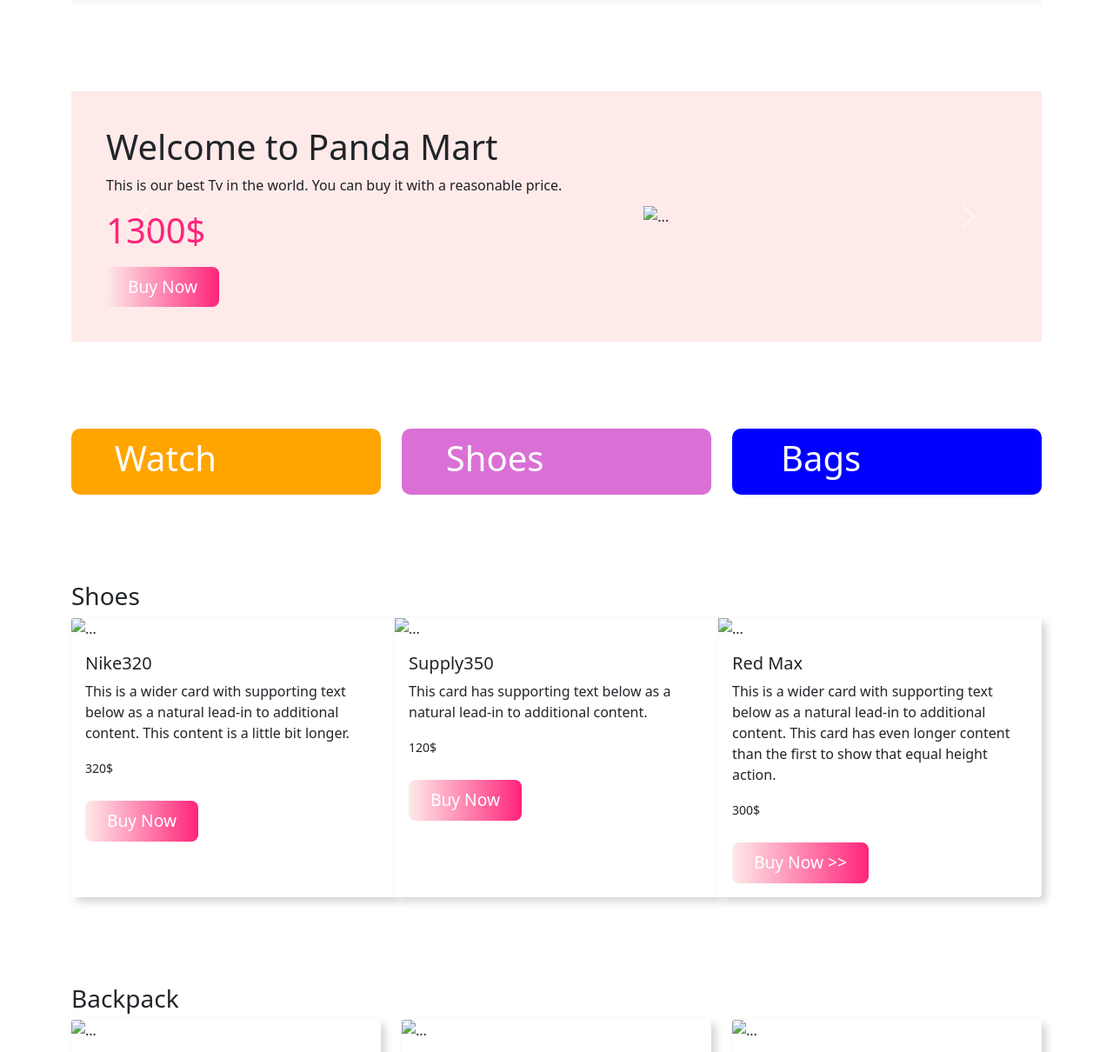
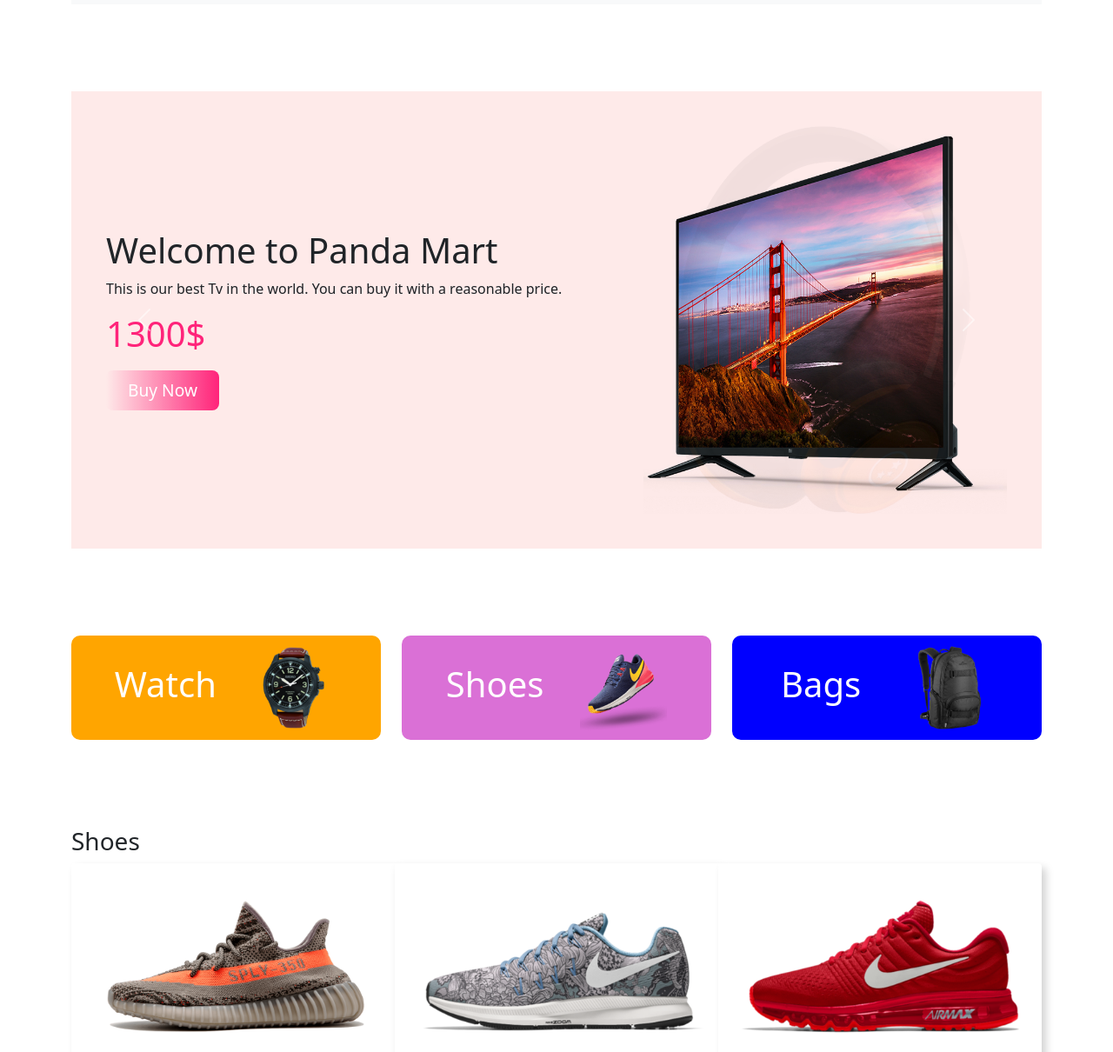
Before and after one commit to TansenNahid/ecommerce-practice, a plain HTML site: page index.html in a window 1280 px wide. Shown: the part 52-1262 px from the top of the page at 87% size. Drawn offline with nearby package versions, Linux system fonts and the light colour scheme; the site is published under a folder, as on GitHub Pages, so addresses that start at the root find nothing.

Commit message:
Image Changed

```diff
--- a/index.html
+++ b/index.html
@@ -55,7 +55,7 @@
                             <button class="buy">Buy Now</button>
                         </div>
                         <div class="col-md-5">
-                            <img src="/images/banner-images/tv.png" class="d-block w-100" alt="...">
+                            <img src="./images/banner-images/tv.png" class="d-block w-100" alt="...">
                         </div>
                     </div>
 
@@ -69,7 +69,7 @@
                             <button class="buy">Buy Now</button>
                         </div>
                         <div class="col-md-5">
-                            <img src="/images/banner-images/headphone.png" class="d-block w-100" alt="...">
+                            <img src="./images/banner-images/headphone.png" class="d-block w-100" alt="...">
                         </div>
                     </div>
 
@@ -83,7 +83,7 @@
                             <button class="buy">Buy Now</button>
                         </div>
                         <div class="col-md-5">
-                            <img src="/images/banner-images/xbox.png" class="d-block w-100" alt="...">
+                            <img src="./images/banner-images/xbox.png" class="d-block w-100" alt="...">
                         </div>
                     </div>
 
@@ -106,19 +106,19 @@
             <div class="col-md-4">
                 <div class="cat1 d-flex justify-content-around align-items-center">
                     <h1>Watch</h1>
-                    <img src="/images/categories/watch.png" alt="">
+                    <img src="./images/categories/watch.png" alt="">
                 </div>
             </div>
             <div class="col-md-4">
                 <div class="cat2 d-flex justify-content-around align-items-center">
                     <h1>Shoes</h1>
-                    <img src="/images/categories/shoes.png" alt="">
+                    <img src="./images/categories/shoes.png" alt="">
                 </div>
             </div>
             <div class="col-md-4">
                 <div class="cat3 d-flex justify-content-around align-items-center">
                     <h1>Bags</h1>
-                    <img src="/images/categories/bag.png" alt="">
+                    <img src="./images/categories/bag.png" alt="">
                 </div>
             </div>
         </div>
@@ -127,7 +127,7 @@
         <h3>Shoes</h3>
         <div class="card-group">
             <div class="card">
-                <img src="/images/shoes/shoe-1.png" class="card-img-top" alt="...">
+                <img src="./images/shoes/shoe-1.png" class="card-img-top" alt="...">
                 <div class="card-body">
                     <h5 class="card-title">Nike320</h5>
                     <p class="card-text">This is a wider card with supporting text below as a natural lead-in to
@@ -137,7 +137,7 @@
                 </div>
             </div>
             <div class="card">
-                <img src="/images/shoes/shoe-2.png" class="card-img-top" alt="...">
+                <img src="./images/shoes/shoe-2.png" class="card-img-top" alt="...">
                 <div class="card-body">
                     <h5 class="card-title">Supply350</h5>
                     <p class="card-text">This card has supporting text below as a natural lead-in to additional content.
@@ -147,7 +147,7 @@
                 </div>
             </div>
             <div class="card">
-                <img src="/images/shoes/shoe-3.png" class="card-img-top" alt="...">
+                <img src="./images/shoes/shoe-3.png" class="card-img-top" alt="...">
                 <div class="card-body">
                     <h5 class="card-title">Red Max</h5>
                     <p class="card-text">This is a wider card with supporting text below as a natural lead-in to
@@ -164,7 +164,7 @@
         <div class="row row-cols-1 row-cols-md-3 g-4">
             <div class="col">
                 <div class="card h-100">
-                    <img src="/images/bags/bag-1.png" class="card-img-top" alt="...">
+                    <img src="./images/bags/bag-1.png" class="card-img-top" alt="...">
                     <div class="card-body">
                         <h5 class="card-title">Black Back Pack</h5>
                         <h3>125$</h3>
@@ -178,7 +178,7 @@
             </div>
             <div class="col">
                 <div class="card h-100">
-                    <img src="/images/bags/bag-2.png" class="card-img-top" alt="...">
+                    <img src="./images/bags/bag-2.png" class="card-img-top" alt="...">
                     <div class="card-body">
                         <h5 class="card-title">Red Back pack</h5>
                         <h3>125$</h3>
@@ -192,7 +192,7 @@
             </div>
             <div class="col">
                 <div class="card h-100">
-                    <img src="/images/bags/bag-3.png" class="card-img-top" alt="...">
+                    <img src="./images/bags/bag-3.png" class="card-img-top" alt="...">
                     <div class="card-body">
                         <h5 class="card-title">White Back Pack</h5>
                         <h3>125$</h3>
```
